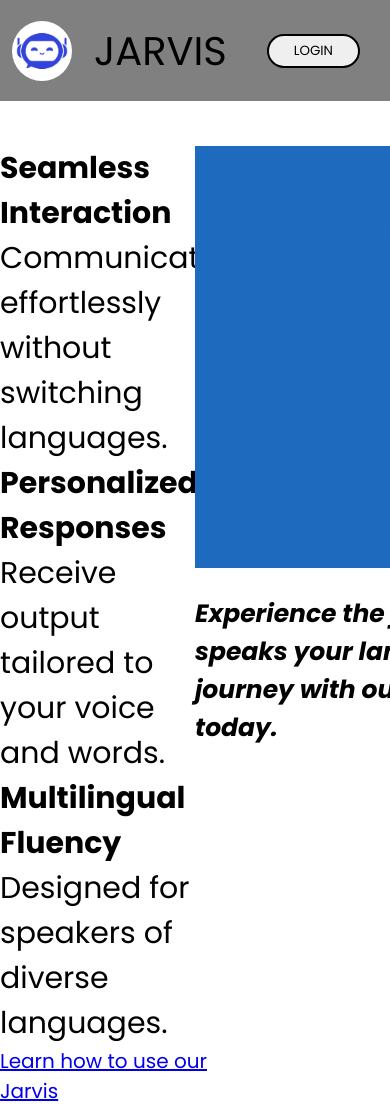
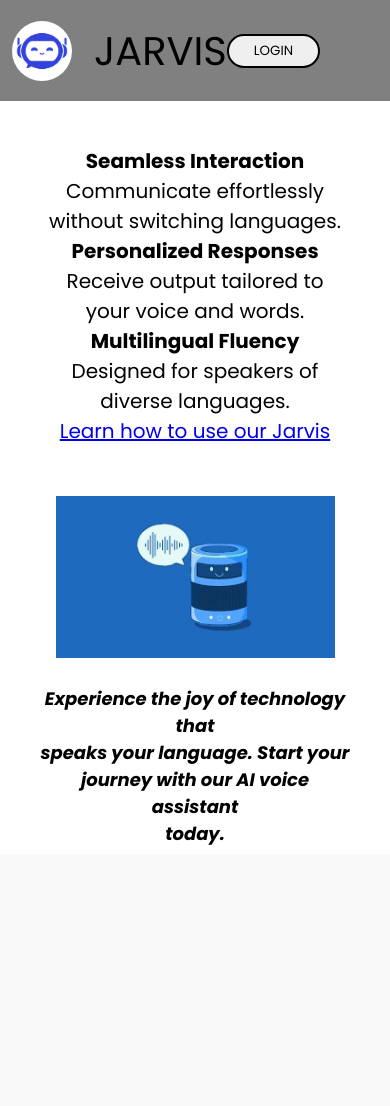
Before and after one commit to Redinferno1736/Jarvis, a Flask app: page / in a window 390 px wide; the page is wider, and only the part inside the window is pictured. After the commit the page ends 845 px from the top of that part, so only its background shows below. Run offline with Flask 3, Linux system fonts and the light colour scheme; the visitor is signed in with stand-in values (Sample User, id 1); parts of the project's set-up code (start-up, migrations or seed data) failed here and were passed over.

Commit message:
responsive done

```diff
--- a/static/main.css
+++ b/static/main.css
@@ -1,4 +1,3 @@
-
 @import url('https://fonts.googleapis.com/css2?family=Poppins:ital,wght@0,100;0,200;0,300;0,400;0,500;0,600;0,700;0,800;0,900;1,100;1,200;1,300;1,400;1,500;1,600;1,700;1,800;1,900&display=swap');
 
 * {
@@ -25,6 +24,7 @@ nav {
 .nav nav {
     background-color: grey;
     height: 12vh;
+    width:100%;
 }
 
 .st img {
@@ -53,6 +53,7 @@ button {
 
 .btn {
     margin-right: 30px;
+    padding-right: 50px;
 }
 
 .main {
@@ -94,3 +95,42 @@ button {
     font-size: 20px;
     cursor: pointer;
 }
+
+.img > img{
+    max-width:450px;
+}
+
+@media screen and (max-width: 700px) {
+    .main {
+        flex-direction: column;
+        align-items: center;
+        justify-content: flex-start;
+        height: auto; /* Allow full content height */
+        overflow-y: auto; /* Enable scrolling */
+    }
+
+    .left, .right {
+        width: 100%; /* Make full width */
+        height: auto; /* Allow elements to flow naturally */
+        text-align: center;
+    }
+
+    .img img {
+        width: 90%;
+        height: auto; /* Make image responsive */
+        max-height: 300px;
+    }
+
+    .txt {
+        font-size: 18px;
+    }
+
+    .one {
+        font-size: 20px;
+    }
+    .nav nav {
+        background-color: grey;
+        height: 12vh;
+        width:100%;
+    }
+}
--- a/templates/jip.html
+++ b/templates/jip.html
@@ -245,7 +245,8 @@
     </div>
     {% endif %}
 
-    <form action="/home" method="post">
+    <form action="/home" method="post" >
+        <div class="parent">
         <div class="sb">
             <a href="/">
                 <img class="i1" src="/static/assets/jarvis logo.jpg" alt="Home">
@@ -270,6 +271,7 @@
             </button>
             <button class="send" type="submit">Send</button>
         </div>
+    </div>
     </form>
 
     <div class="chat-history">
--- a/templates/main.html
+++ b/templates/main.html
@@ -48,6 +48,8 @@
             </div>
             <a href="/usermanual">Learn how to use our Jarvis </a>
         </div>
+        <br>
+        <br>
         <div class="left">
             <div class="img"><img src="/static/assets/home pic.jpg" alt="" srcset=""></div>
             <div class="txt">
```
Also changed, not shown: static/jip.css (+43 -4 lines).
